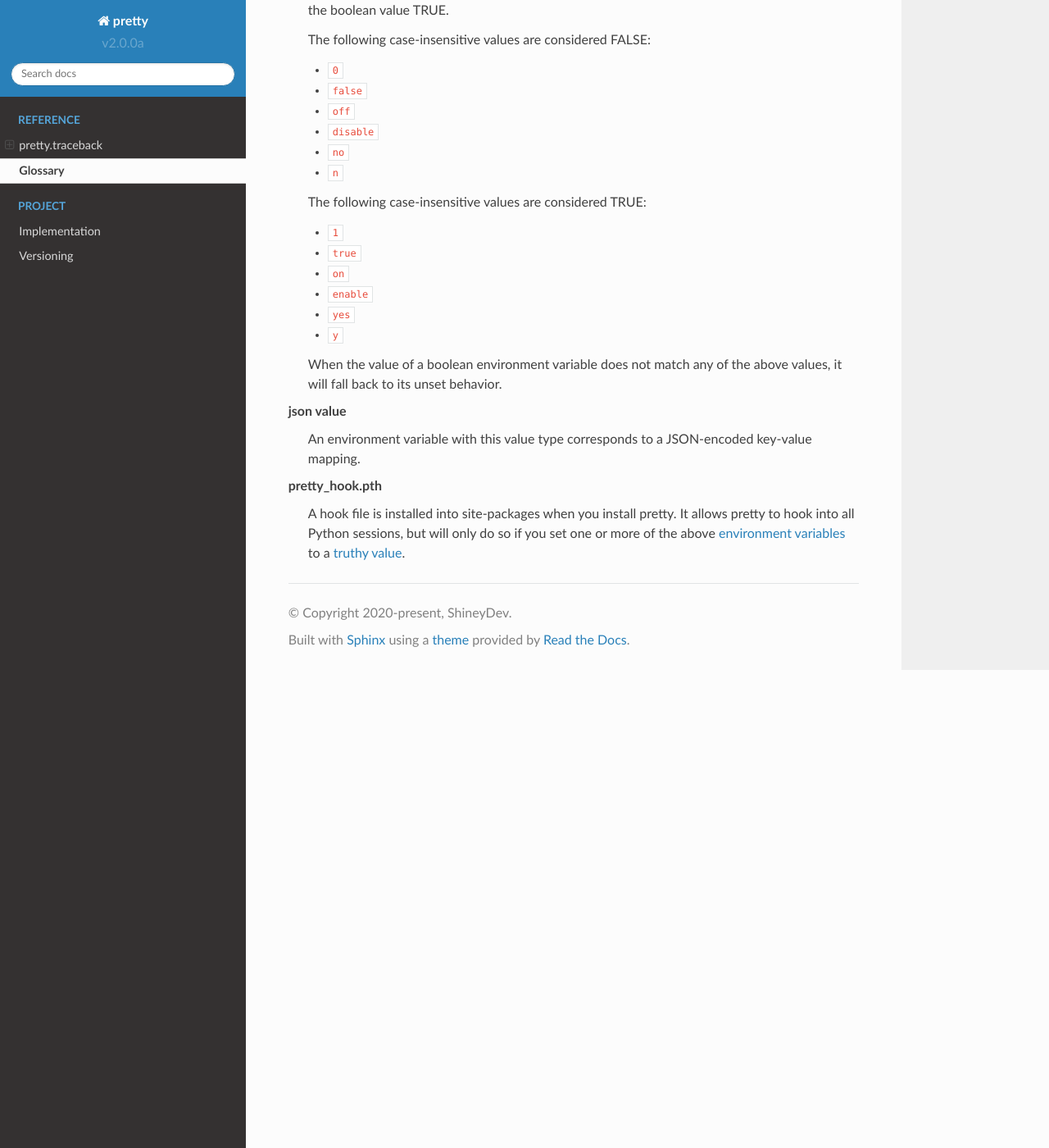
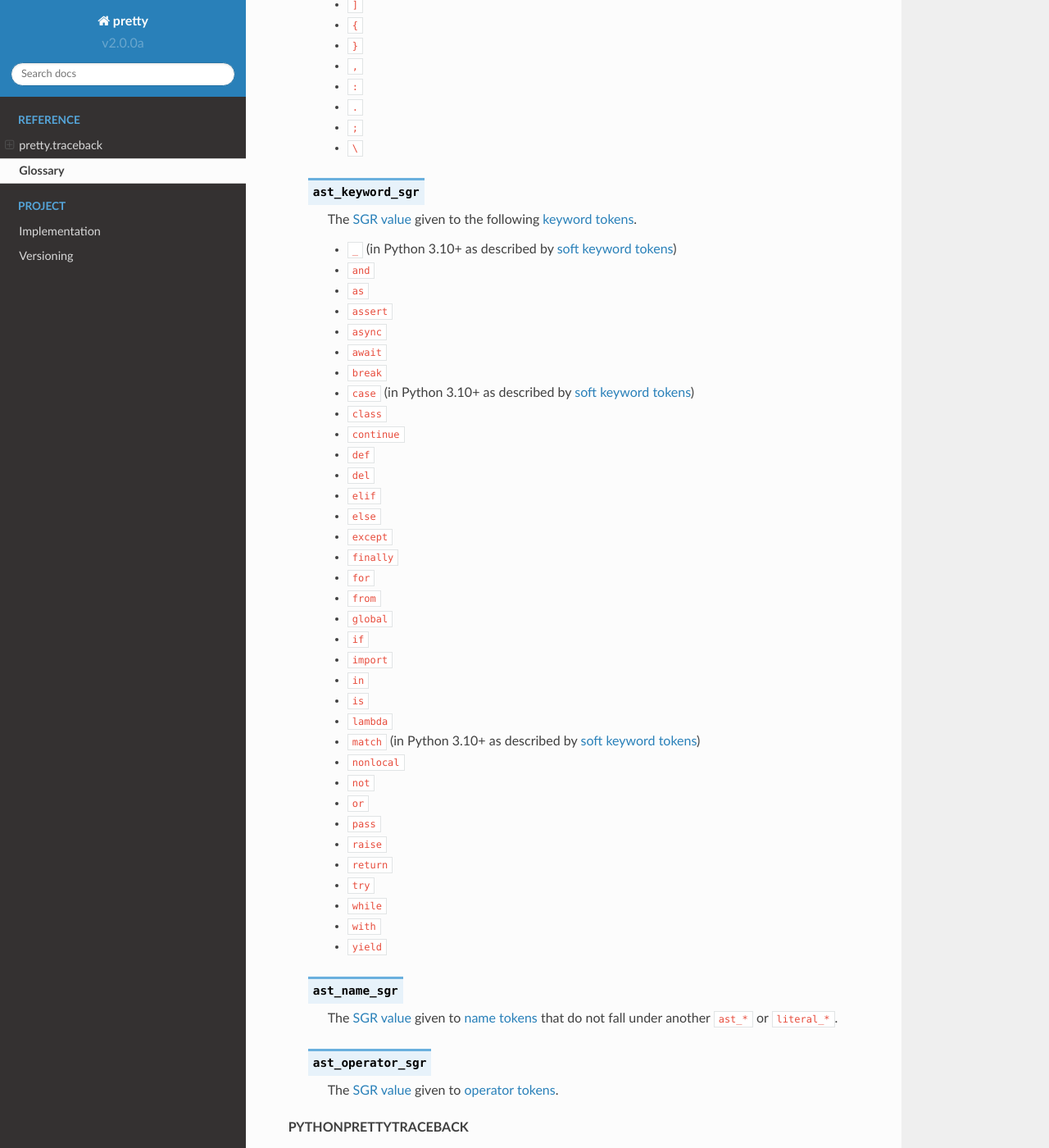
Before and after one commit to ShineyDev/pretty, a Sphinx documentation site: the page built from docs/reference/glossary.rst, in a window 1280 px wide and 1400 px high, scrolled down 875 px. Shown: the whole window at 82% size. Built offline with Sphinx 7.4.7 and the Read the Docs theme 2.0.0, drawn with Linux system fonts in a browser that asks for light colours; some of the changed text lies outside the part shown.

Commit message:
describe ast_* theme items

```diff
--- a/docs/conf.py
+++ b/docs/conf.py
@@ -69,6 +69,34 @@ rst_prolog = """
 .. |semver| replace:: |semver_link|_
 .. |semver_link| replace:: semantic versioning
 .. _semver_link: https://semver.org/
+
+.. |sgr| replace:: |sgr_link|_
+.. |sgr_link| replace:: SGR
+.. _sgr_link: https://en.wikipedia.org/wiki/ANSI_escape_code#SGR_(Select_Graphic_Rendition)_parameters
+
+.. |token_comment| replace:: |token_comment_link|_
+.. |token_comment_link| replace:: comment tokens
+.. _token_comment_link: https://docs.python.org/3/reference/lexical_analysis.html#comments
+
+.. |token_delimiter| replace:: |token_delimiter_link|_
+.. |token_delimiter_link| replace:: delimiter tokens
+.. _token_delimiter_link: https://docs.python.org/3/reference/lexical_analysis.html#delimiters
+
+.. |token_keyword| replace:: |token_keyword_link|_
+.. |token_keyword_link| replace:: keyword tokens
+.. _token_keyword_link: https://docs.python.org/3/reference/lexical_analysis.html#keywords
+
+.. |token_name| replace:: |token_name_link|_
+.. |token_name_link| replace:: name tokens
+.. _token_name_link: https://docs.python.org/3/reference/lexical_analysis.html#identifiers
+
+.. |token_operator| replace:: |token_operator_link|_
+.. |token_operator_link| replace:: operator tokens
+.. _token_operator_link: https://docs.python.org/3/reference/lexical_analysis.html#operators
+
+.. |token_soft_keyword| replace:: |token_soft_keyword_link|_
+.. |token_soft_keyword_link| replace:: soft keyword tokens
+.. _token_soft_keyword_link: https://docs.python.org/3/reference/lexical_analysis.html#soft-keywords
 """
 source_suffix = ".rst"
 
--- a/docs/reference/glossary.rst
+++ b/docs/reference/glossary.rst
@@ -31,7 +31,74 @@ Glossary
 
         You can find the meanings of the theme keys in the following mapping.
 
-        .. TODO
+        .. describe:: ast_comment_sgr
+
+            The :term:`SGR value` given to |token_comment|.
+
+        .. describe:: ast_delimiter_sgr
+
+            The :term:`SGR value` given to the following |token_delimiter|.
+
+            - ``(``
+            - ``)``
+            - ``[``
+            - ``]``
+            - ``{``
+            - ``}``
+            - ``,``
+            - ``:``
+            - ``.``
+            - ``;``
+            - ``\``
+
+        .. describe:: ast_keyword_sgr
+
+            The :term:`SGR value` given to the following |token_keyword|.
+
+            - ``_`` (in Python 3.10+ as described by |token_soft_keyword|)
+            - ``and``
+            - ``as``
+            - ``assert``
+            - ``async``
+            - ``await``
+            - ``break``
+            - ``case`` (in Python 3.10+ as described by |token_soft_keyword|)
+            - ``class``
+            - ``continue``
+            - ``def``
+            - ``del``
+            - ``elif``
+            - ``else``
+            - ``except``
+            - ``finally``
+            - ``for``
+            - ``from``
+            - ``global``
+            - ``if``
+            - ``import``
+            - ``in``
+            - ``is``
+            - ``lambda``
+            - ``match`` (in Python 3.10+ as described by |token_soft_keyword|)
+            - ``nonlocal``
+            - ``not``
+            - ``or``
+            - ``pass``
+            - ``raise``
+            - ``return``
+            - ``try``
+            - ``while``
+            - ``with``
+            - ``yield``
+
+        .. describe:: ast_name_sgr
+
+            The :term:`SGR value` given to |token_name| that do not fall under another ``ast_*`` or
+            ``literal_*``.
+
+        .. describe:: ast_operator_sgr
+
+            The :term:`SGR value` given to |token_operator|.
 
     PYTHONPRETTYTRACEBACK
 
@@ -82,3 +149,12 @@ Glossary
         A hook file is installed into site-packages when you install pretty. It allows pretty to
         hook into all Python sessions, but will only do so if you set one or more of the above
         :term:`environment variables <PYTHONPRETTY>` to a :term:`truthy value <boolean value>`.
+
+    SGR value
+
+        A theme item with this value type corresponds to a tuple of two |sgr| values, a single
+        |sgr| value, or ``None``.
+
+        The value ``None`` is used to indicate that the corresponding item should not be used.
+
+        ...
```
